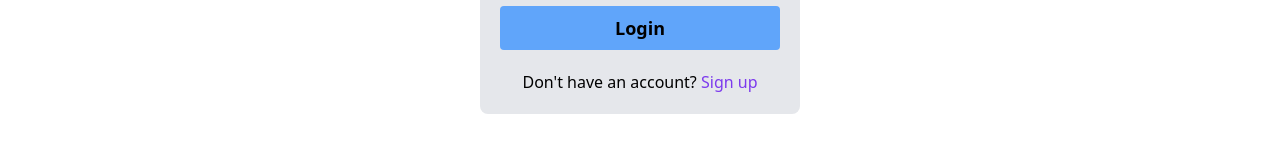
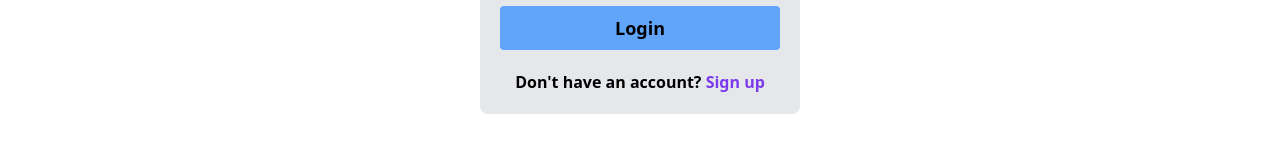
Before and after one commit to jhimson/bug-tracker, a React (Create React App) app in the folder client/: page / in a window 1280 px wide. Shown: the part 726-886 px from the top of the page. Built offline with nearby package versions, Linux system fonts and the light colour scheme.

Commit message:
Style: update font to semi-bold

```diff
--- a/client/src/pages/LoginPage.jsx
+++ b/client/src/pages/LoginPage.jsx
@@ -76,7 +76,7 @@ const LoginPage = () => {
               </button>
             </div>
             <div>
-              <p className="mt-5 text-center text-md">
+              <p className="mt-5 font-semibold text-center text-md">
                 Don't have an account?{' '}
                 <Link to="/register" className="text-purple-600">
                   Sign up
```
